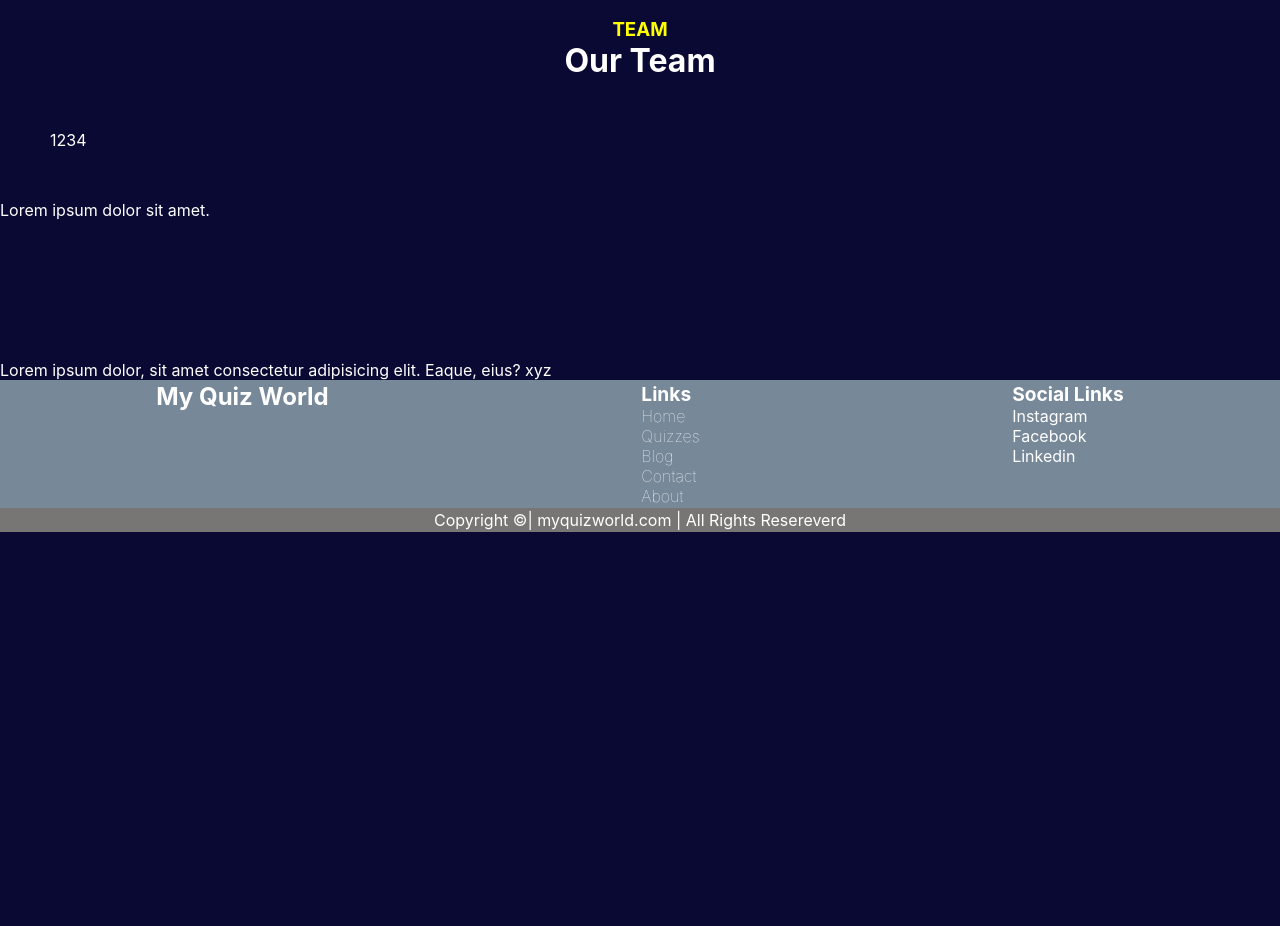
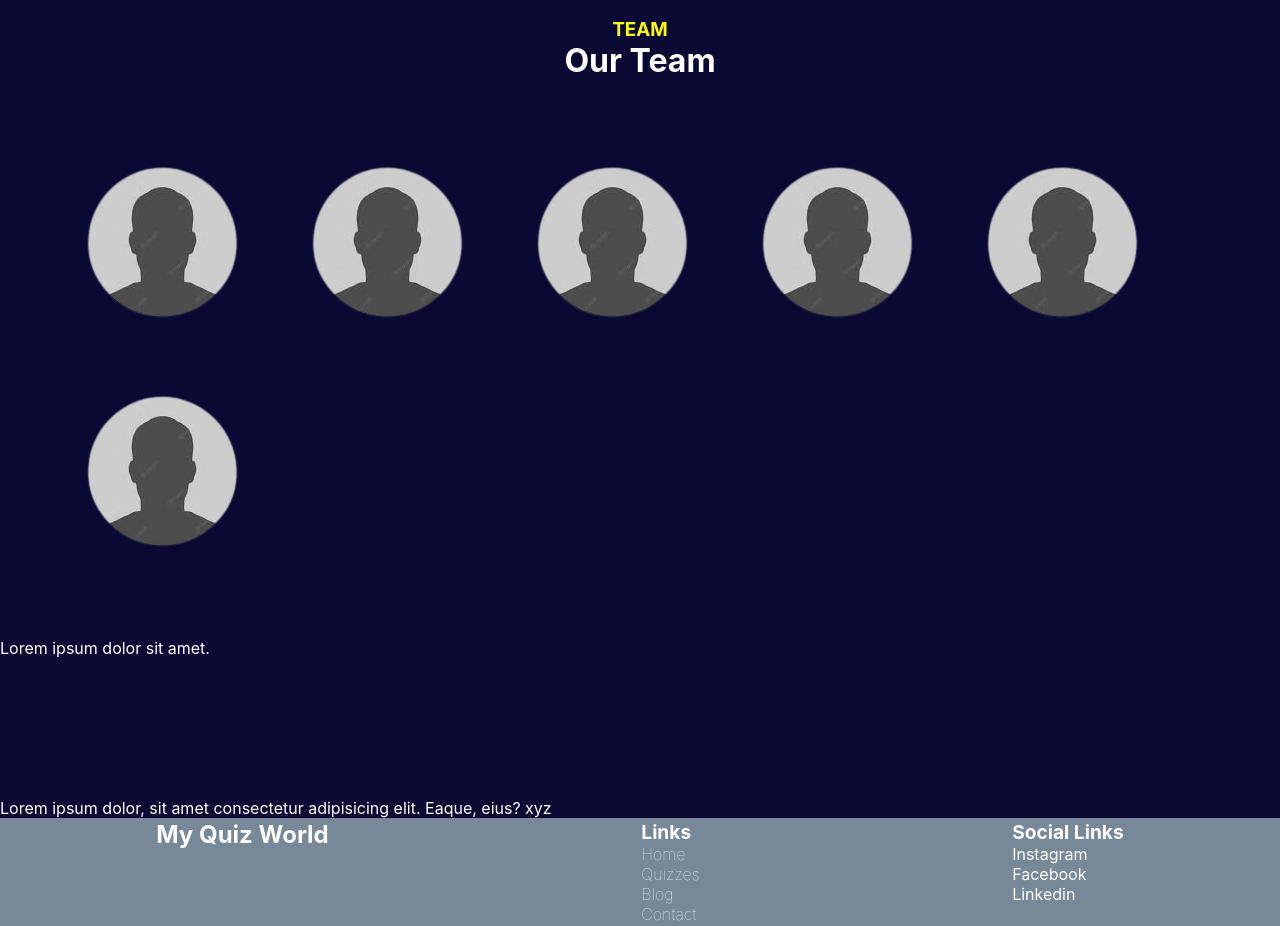
Before and after one commit to pradeepkumar-es/myquizworld, a React (Create React App) app: page /about in a window 1280 px wide. Shown: the part 820-1746 px from the top of the page. Before the commit the page ends 1352 px from the top, so only its background shows below. Built offline with nearby package versions, Linux system fonts and the light colour scheme.

Commit message:
addedd team section in about

```diff
--- a/src/Components/About.js
+++ b/src/Components/About.js
@@ -1,5 +1,6 @@
 import React from 'react'
 import headeraboutimg from '../images/about-header-image.png'
+import profileimg from '../images/profile.png'
 import './Styles/about.css'
 
 export default function About() {
@@ -37,10 +38,12 @@ export default function About() {
         <h3>Team</h3>
         <h1>Our Team</h1>
         <div className="member">
-          <div className="mem1">1</div>
-          <div className="mem1">2</div>
-          <div className="mem1">3</div>
-          <div className="mem1">4</div>
+          <div className="mem1"><img src={profileimg} alt="team member profile" /></div>
+          <div className="mem2"><img src={profileimg} alt="team member profile" /></div>
+          <div className="mem3"><img src={profileimg} alt="team member profile" /></div>
+          <div className="mem4"><img src={profileimg} alt="team member profile" /></div>
+          <div className="mem5"><img src={profileimg} alt="team member profile" /></div>
+          <div className="mem6"><img src={profileimg} alt="team member profile" /></div>
         </div>
       </div>
       <div className="Benefits">
```
Also changed, not shown: src/images/profile.png (added).
